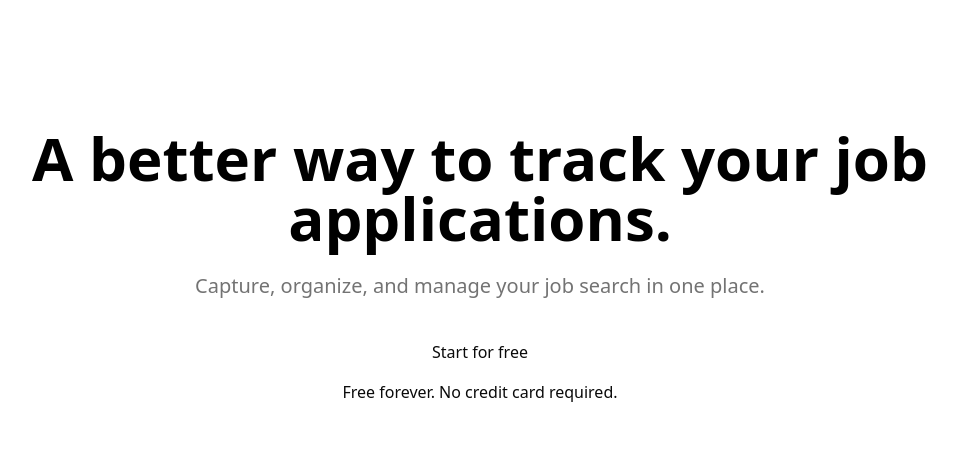
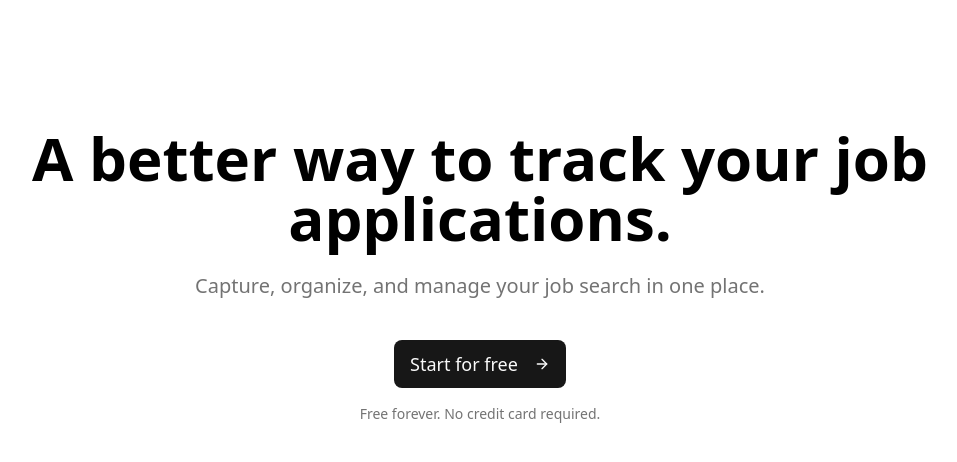
Before and after one commit to naderpjr/job-tracker, a Next.js app: page / in a window 1280 px wide. Shown: the top 462 px of the page, without its empty margins (160-1117 px from the left). Built offline with nearby package versions, Linux system fonts and the light colour scheme.

Commit message:
hero section started & lucide icons added

```diff
--- a/app/page.tsx
+++ b/app/page.tsx
@@ -1,3 +1,6 @@
+import { Button } from "@/components/ui/button";
+import { ArrowRight } from "lucide-react";
+
 
 export default function Home() {
   return (
@@ -12,8 +15,8 @@
               Capture, organize, and manage your job search in one place.
             </p>
             <div className="flex flex-col items-center gap-4">
-              <button>Start for free</button>
-              <p>Free forever. No credit card required.</p>
+              <Button size="lg" className="h-12 px-8 text-lg font-medium" >Start for free <ArrowRight className="ml-2" /></Button>
+              <p className="text-sm text-muted-foreground">Free forever. No credit card required.</p>
             </div>
           </div>
         </section>
```
Also changed, not shown: 1 other file (tests, documents, lock files or other folders).
